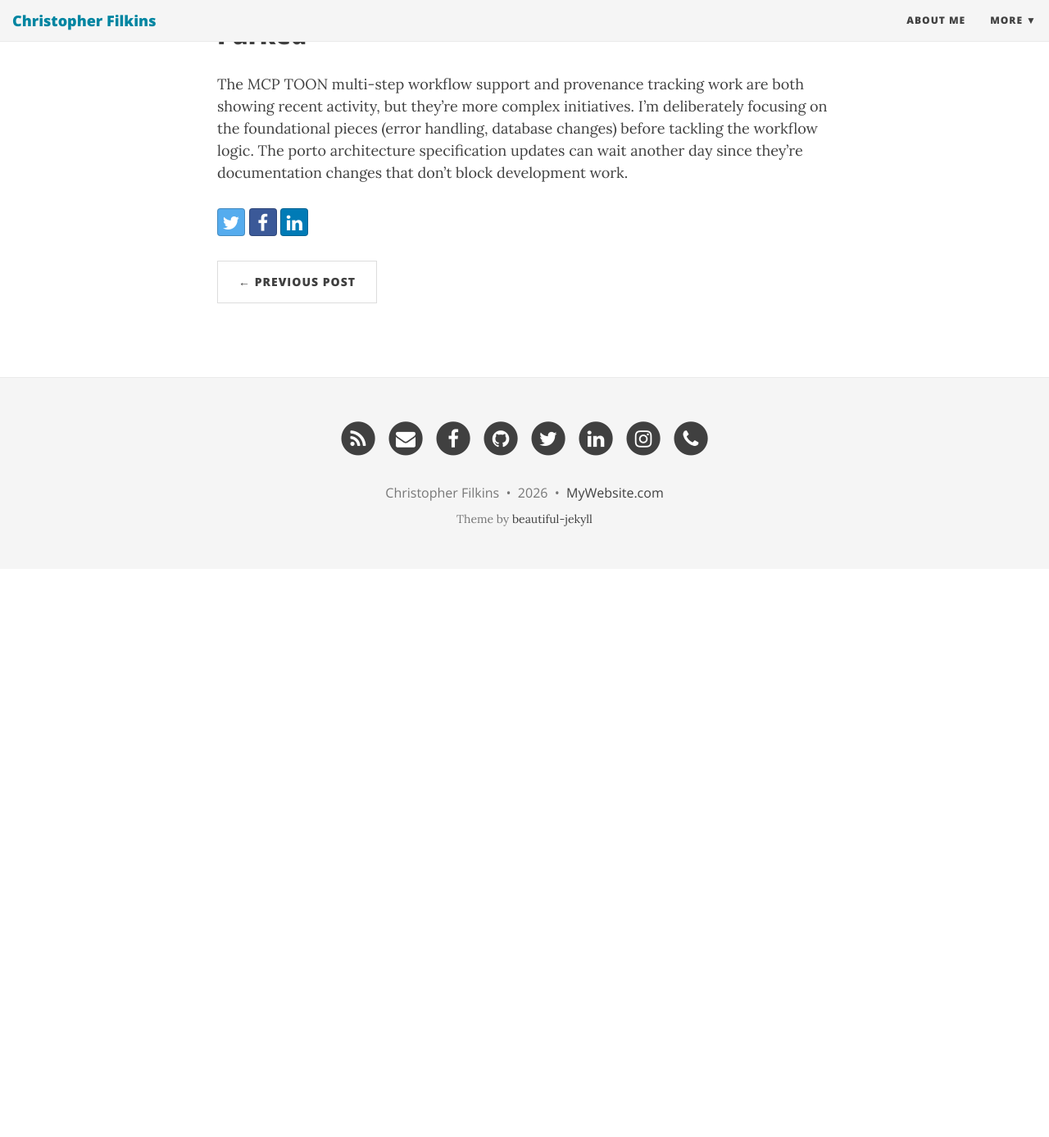
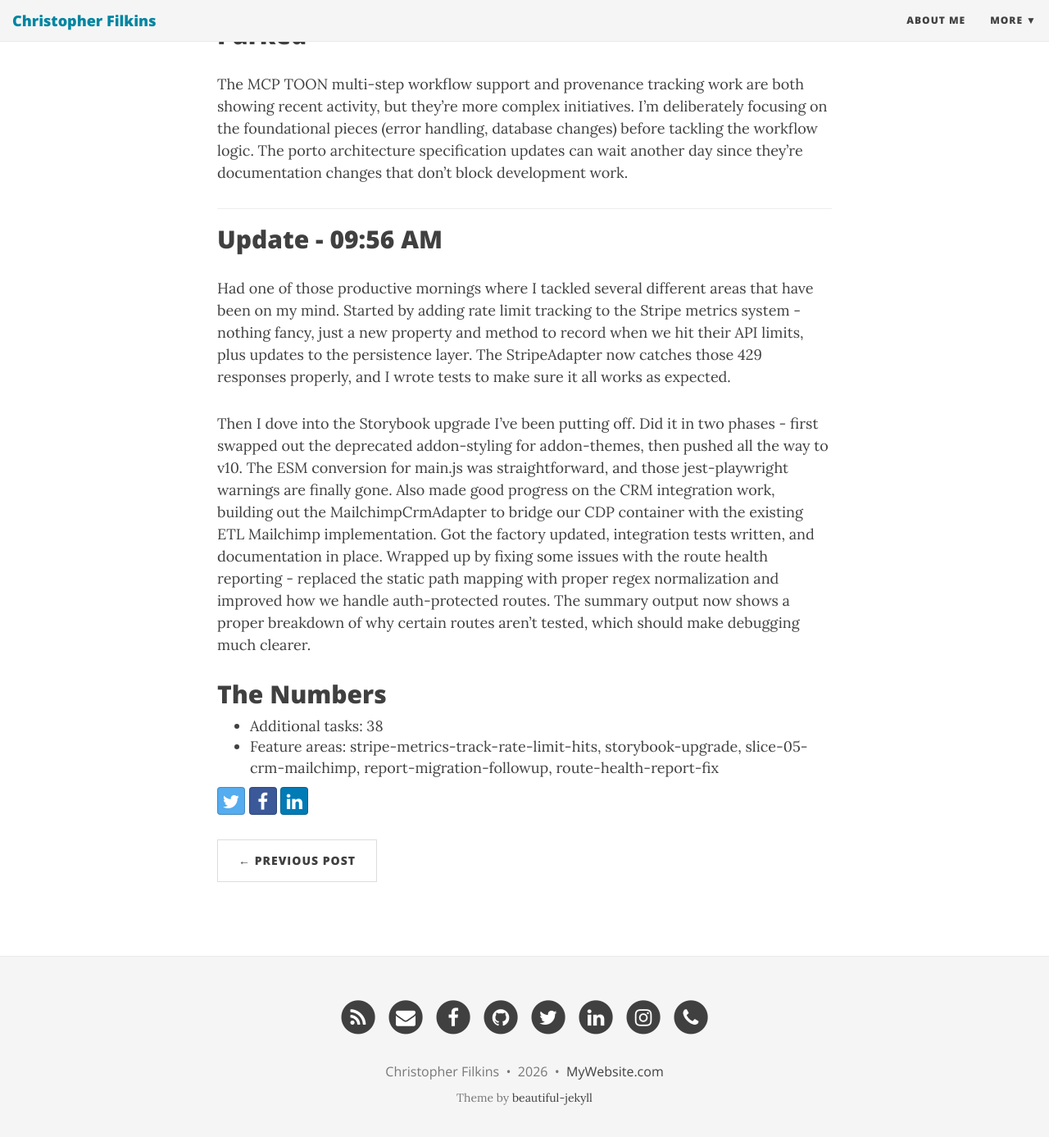
Before and after one commit to filchyboy/filchyboy.github.io, a Jekyll site: the page built from _posts/2026-02-22-todays-plan.md, in a window 1280 px wide and 1400 px high, scrolled down 1526 px. Shown: the top 1387 px of the window at 82% size. Built offline with Jekyll 4.4.1, drawn with Linux system fonts in a browser that asks for light colours; nearby versions of some CDN libraries; before the commit the page ends 2220 px from its top, so only the background shows below that.

Commit message:
Update build-in-public update: Daily Development Update

```diff
--- a/_posts/2026-02-22-todays-plan.md
+++ b/_posts/2026-02-22-todays-plan.md
@@ -32,3 +32,20 @@ I'm in a good rhythm with multiple feature sets showing recent activity - I touc
 ## Parked
 
 The MCP TOON multi-step workflow support and provenance tracking work are both showing recent activity, but they're more complex initiatives. I'm deliberately focusing on the foundational pieces (error handling, database changes) before tackling the workflow logic. The porto architecture specification updates can wait another day since they're documentation changes that don't block development work.
+
+---
+
+## Update - 09:56 AM
+
+Had one of those productive mornings where I tackled several different areas that have been on my mind. Started by adding rate limit tracking to the Stripe metrics system - nothing fancy, just a new property and method to record when we hit their API limits, plus updates to the persistence layer. The StripeAdapter now catches those 429 responses properly, and I wrote tests to make sure it all works as expected.
+
+Then I dove into the Storybook upgrade I've been putting off. Did it in two phases - first swapped out the deprecated addon-styling for addon-themes, then pushed all the way to v10. The ESM conversion for main.js was straightforward, and those jest-playwright warnings are finally gone. Also made good progress on the CRM integration work, building out the MailchimpCrmAdapter to bridge our CDP container with the existing ETL Mailchimp implementation. Got the factory updated, integration tests written, and documentation in place. Wrapped up by fixing some issues with the route health reporting - replaced the static path mapping with proper regex normalization and improved how we handle auth-protected routes. The summary output now shows a proper breakdown of why certain routes aren't tested, which should make debugging much clearer.
+
+## The Numbers
+- Additional tasks: 38
+- Feature areas: stripe-metrics-track-rate-limit-hits, storybook-upgrade, slice-05-crm-mailchimp, report-migration-followup, route-health-report-fix
+<!-- Generated by dev-tracker publish_to_jekyll.py (AI mode) -->
+<!-- accomplished-date: 2026-02-22 -->
+<!-- unit-ids: add-rate-limit-property-and-methods,update-getmetrics-and-persist,override-makerequest-stripe-adapter,unit-tests-rate-limit-tracking,storybook-upgrade-p1-uninstall-addon-styling,storybook-upgrade-p1-install-addon-themes,storybook-upgrade-p1-update-main-config,storybook-upgrade-p1-verify-build,storybook-upgrade-p1-verify-dev-server,storybook-upgrade-p1-verify-warning-gone,storybook-upgrade-p2-create-branch,storybook-upgrade-p2-run-upgrade-command,storybook-upgrade-p2-convert-main-esm,storybook-upgrade-p2-verify-package-versions,storybook-upgrade-p2-update-test-runner,storybook-upgrade-p2-verify-build,storybook-upgrade-p2-verify-dev-server,storybook-upgrade-p2-verify-warnings-gone,slice-05-review-mailchimp-adapter,slice-05-create-mailchimp-crm-adapter,slice-05-add-factory-case,slice-05-test-factory-instantiation,slice-05-integration-tests,slice-05-phpstan-validation,slice-05-documentation,rmf-remediation-directory,replace-normalize-route-path-with-regex,add-has-any-auth-middleware-helper,expand-determine-auth-level,fix-determine-health-from-status-code,enhance-health-check-summary-reasons,enhance-display-health-summary,test-normalize-route-path,test-determine-auth-level,test-determine-health-from-status-code,test-not-tested-reason-and-summary,phpstan-lint-validation,run-all-tests-final-validation -->
+
+<!-- unit-ids: add-has-any-auth-middleware-helper,add-rate-limit-property-and-methods,enhance-display-health-summary,enhance-health-check-summary-reasons,expand-determine-auth-level,fix-determine-health-from-status-code,override-makerequest-stripe-adapter,phpstan-lint-validation,replace-normalize-route-path-with-regex,rmf-remediation-directory,run-all-tests-final-validation,slice-05-add-factory-case,slice-05-create-mailchimp-crm-adapter,slice-05-documentation,slice-05-integration-tests,slice-05-phpstan-validation,slice-05-review-mailchimp-adapter,slice-05-test-factory-instantiation,storybook-upgrade-p1-install-addon-themes,storybook-upgrade-p1-uninstall-addon-styling,storybook-upgrade-p1-update-main-config,storybook-upgrade-p1-verify-build,storybook-upgrade-p1-verify-dev-server,storybook-upgrade-p1-verify-warning-gone,storybook-upgrade-p2-convert-main-esm,storybook-upgrade-p2-create-branch,storybook-upgrade-p2-run-upgrade-command,storybook-upgrade-p2-update-test-runner,storybook-upgrade-p2-verify-build,storybook-upgrade-p2-verify-dev-server,storybook-upgrade-p2-verify-package-versions,storybook-upgrade-p2-verify-warnings-gone,test-determine-auth-level,test-determine-health-from-status-code,test-normalize-route-path,test-not-tested-reason-and-summary,unit-tests-rate-limit-tracking,update-getmetrics-and-persist -->
```
